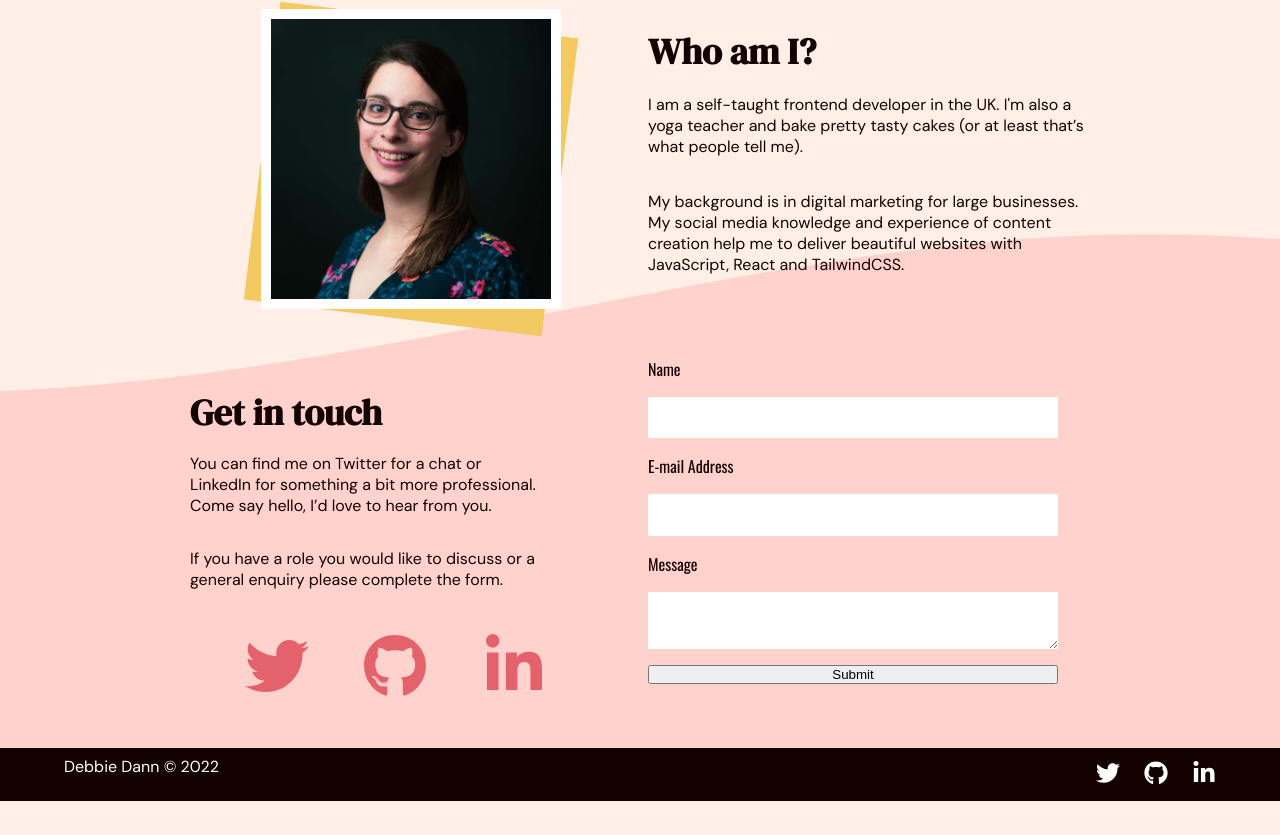
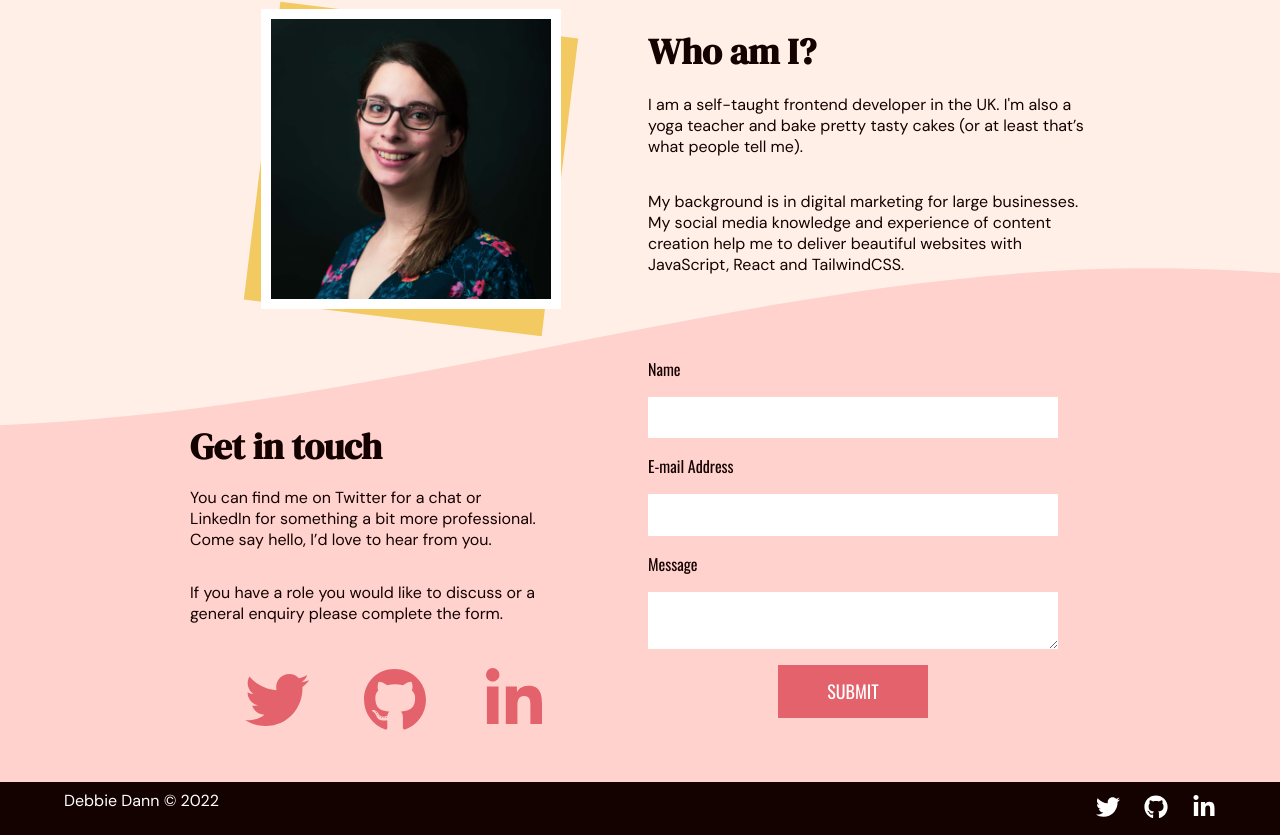
Before and after one commit to danndigital/debbie-portfolio-2021, a React (Create React App) app: page / in a window 1280 px wide. Shown: the part 2489-3324 px from the top of the page. Before the commit the page ends 3290 px from the top, so only its background shows below. Built offline with nearby package versions, Linux system fonts and the light colour scheme.

Commit message:
Add class to form btn

```diff
--- a/src/components/Contact.js
+++ b/src/components/Contact.js
@@ -140,7 +140,7 @@ console.log(errors, formData)
             onChange={handleChange}
             />
             {errors.message && <p>{errors.message}</p>}
-          <button type="submit">
+          <button type="submit" className="form-btn">
             Submit
           </button>
         </form>
```
